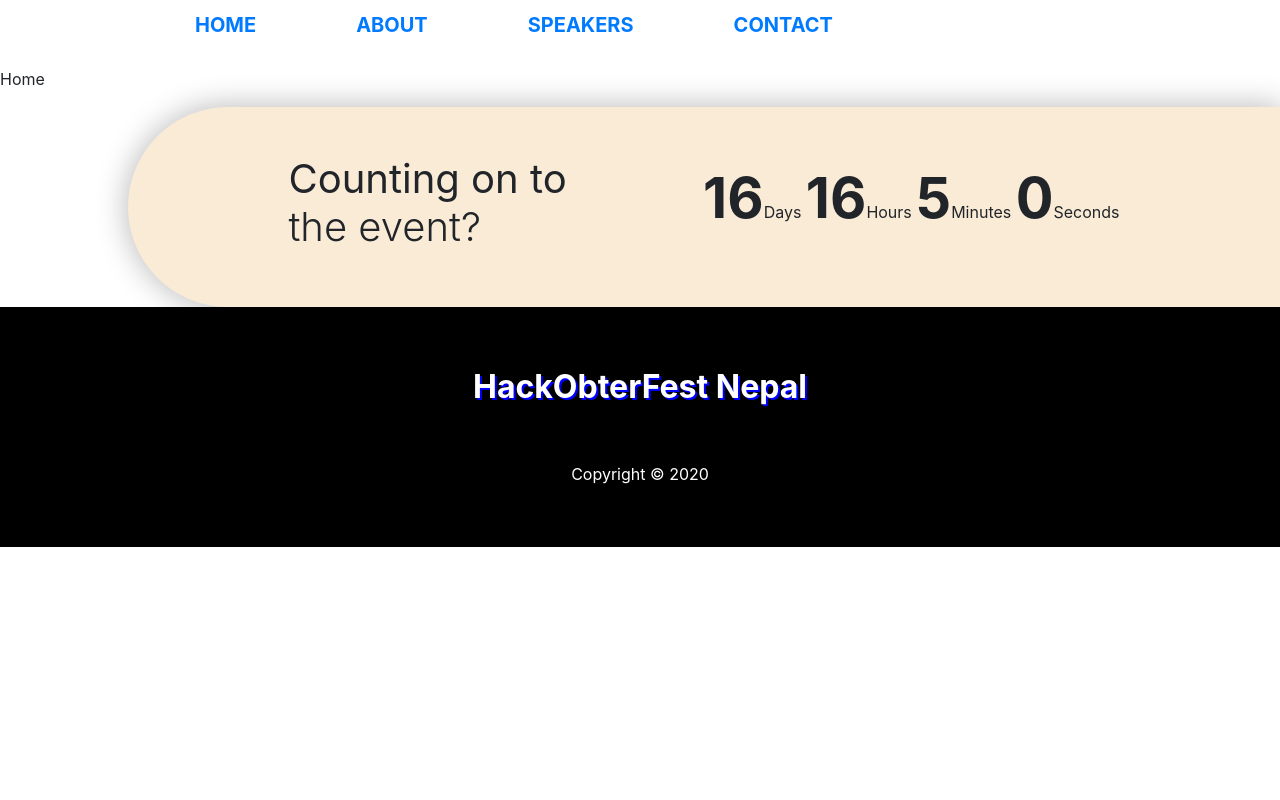
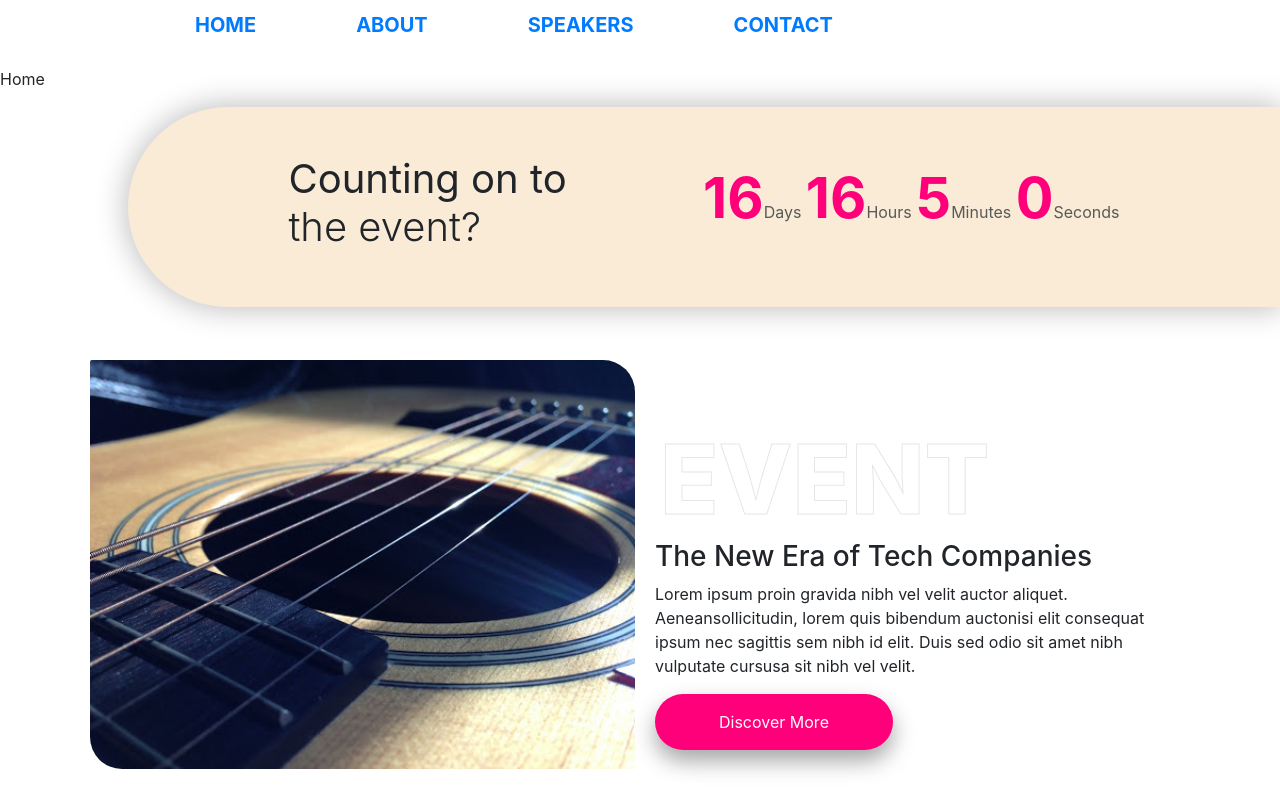
Before and after one commit to Hacktoberfest-Nepal/HacktoberfestNepal, a React (Create React App) app: page / in a window 1280 px wide. Shown: the top 800 px of the page. Built offline with nearby package versions, Linux system fonts and the light colour scheme.

Commit message:
feat: add event homepage component and style

```diff
--- /dev/null
+++ b/src/assets/css/EventComponent.css
@@ -0,0 +1,40 @@
+.event-component-wrapper {
+  padding-top: 3rem;
+  padding-bottom: 5rem;
+}
+
+.event-component-wrapper .event-image-wrapper {
+  /* border: 2px solid black; */
+  padding: 5px;
+}
+
+.event-component-wrapper .event-image-wrapper .event-image {
+  width: 100%;
+  border-radius: 2px 2rem;
+}
+
+.event-component-header {
+  padding: 5px;
+  font-size: 6rem;
+  font-weight: 800;
+  color: transparent;
+  text-transform: uppercase;
+  /* mask: 1px solid blue; */
+  line-height: 1;
+  -webkit-text-stroke-width: 1px;
+  -webkit-text-stroke-color: rgb(230, 230, 230);
+}
+
+.learn-more-button {
+  padding: 1rem 4rem;
+  border: none;
+  color: rgb(252, 252, 252);
+  background-color: #ff007a;
+  border-radius: 10rem;
+  transition: ease-in-out 0.2s;
+  box-shadow: 0px 11px 22px #a7a6a6;
+}
+
+.learn-more-button:hover {
+  background-color: rgb(20, 0, 67);
+}
--- a/src/assets/css/TimeOutComponent.css
+++ b/src/assets/css/TimeOutComponent.css
@@ -17,6 +17,14 @@
   font-size: 2.5rem;
 }
 
+.timeout-date-time-wrapper {
+  color: rgb(89, 89, 89);
+}
+
+.date-time {
+  color: #ff007a;
+}
+
 @media screen and (max-width: 960px) {
   .date-time {
     font-size: 1.75rem;
--- /dev/null
+++ b/src/components/EventComponent.js
@@ -0,0 +1,33 @@
+import React from "react";
+import "../assets/css/EventComponent.css";
+import eventImage from "../assets/images/2.jpg";
+
+const EventComponent = () => {
+  return (
+    <div className="container row mx-auto event-component-wrapper">
+      <div className=" col-12 col-md-6 event-image-wrapper">
+        <img
+          className="event-image"
+          src={eventImage}
+          alt="Event"
+          width="auto"
+        />
+      </div>
+      <div className="col-12 col-md-6 mb-4 align-self-end">
+        <h1 className="event-component-header">Event</h1>
+        <div>
+          <h3 className="event-title-header">The New Era of Tech Companies</h3>
+          <p className="event-description-text">
+            Lorem ipsum proin gravida nibh vel velit auctor aliquet.
+            Aeneansollicitudin, lorem quis bibendum auctonisi elit consequat
+            ipsum nec sagittis sem nibh id elit. Duis sed odio sit amet nibh
+            vulputate cursusa sit nibh vel velit.
+          </p>
+          <button className="learn-more-button">Discover More</button>
+        </div>
+      </div>
+    </div>
+  );
+};
+
+export default EventComponent;
--- a/src/pages/Home.js
+++ b/src/pages/Home.js
@@ -1,10 +1,11 @@
 import React from "react";
+import EventComponent from "../components/EventComponent";
 import TimeOutComponent from "../components/TimeOutComponent";
 
 const Home = () => {
   return (
     <div>
-      <p>Home </p> <TimeOutComponent />
+      <p>Home </p> <TimeOutComponent /> <EventComponent />
     </div>
   );
 };
```
Also changed, not shown: src/assets/images/2.jpg (added).
